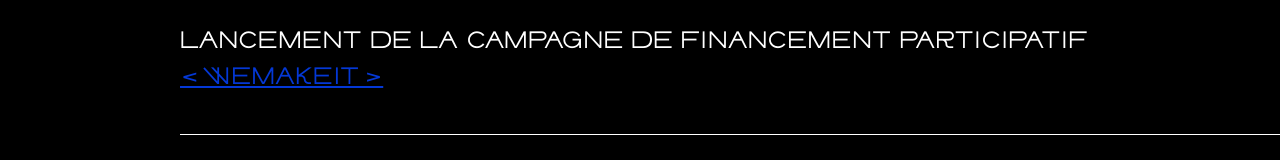
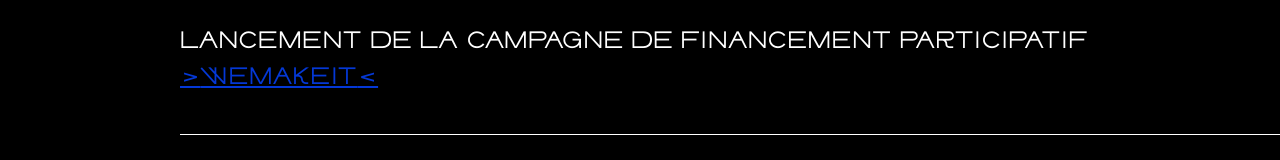
Before and after one commit to azertypow/lecinematographe.landingPage, a Vue app: page / in a window 1280 px wide. Shown: the part 787-947 px from the top of the page. Built offline with nearby package versions, Linux system fonts and the light colour scheme.

Commit message:
feat: link with '>' and '<'

```diff
--- a/src/App.vue
+++ b/src/App.vue
@@ -31,7 +31,7 @@
                             date="15 octobre 2023"
                     >
                         LANCEMENT DE LA CAMPAGNE DE FINANCEMENT PARTICIPATIF <a
-                            href="/#">&lt;&nbsp;WEMAKEIT&nbsp;&gt;</a>
+                            href="/#">WEMAKEIT</a>
                     </app-date>
                 </div>
 
--- a/src/main.scss
+++ b/src/main.scss
@@ -90,4 +90,12 @@
 
 a {
   color: var(--lc-color);
+
+  &:before {
+    content: '>';
+  }
+
+  &:after {
+    content: '<';
+  }
 }
```
